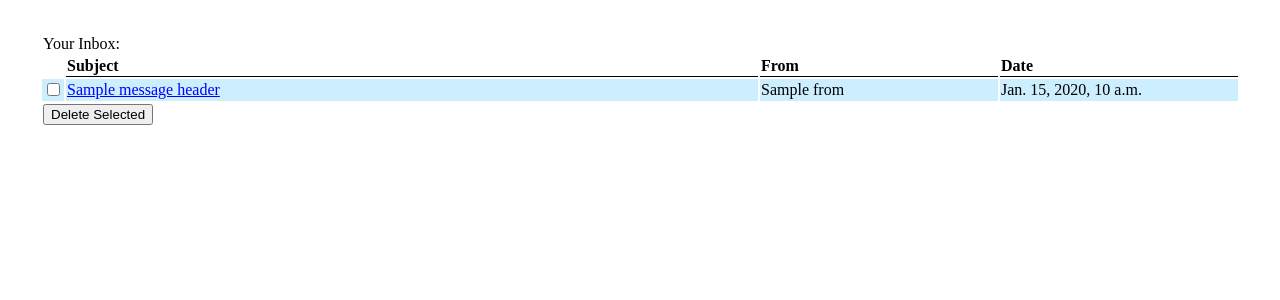
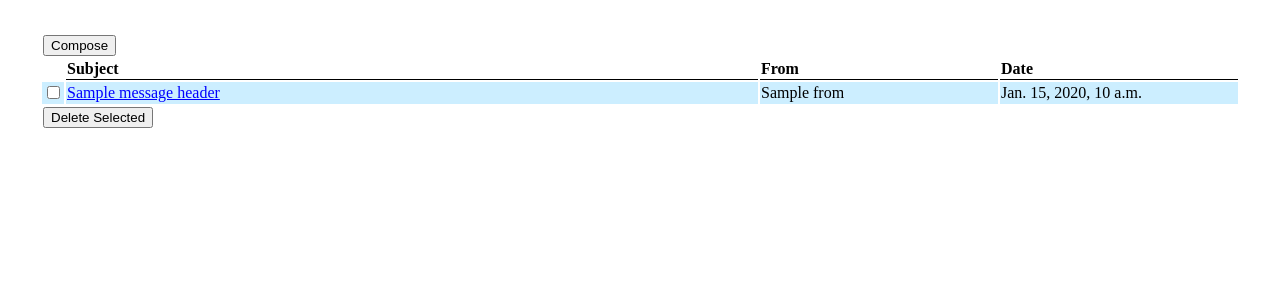
Before and after one commit to matti-kariluoma/webmail, a Django app: template django_localwebmail/webmail_data/templates/mail.html in a window 1280 px wide. Shown: the top 300 px of the page. Run offline with Django 3.2, Linux system fonts and the light colour scheme; the template is opened without the code that fills it: most values are stand-ins (such as "Sample title", 1, 10 or a date in 2020); some libraries are stand-ins or nearby versions.

Commit message:
Added reply,forward,compose buttons. Remains to implement the 5 buttons on the page.

```diff
--- a/django_localwebmail/webmail_data/templates/mail.html
+++ b/django_localwebmail/webmail_data/templates/mail.html
@@ -2,10 +2,12 @@
 {% block content %}
 
 <div class="mail" >
-<table border="0" style="width: 100%;">
+<table border="0" style="width: 100%; background-color: #fff;">
 	<tr>
 	<td colspan="4">
-	Your Inbox:
+	<form action="/compose/new/">
+		<input type="submit" value="Compose">
+	</form>
 	</td>
 	</tr>
 
@@ -28,13 +30,23 @@
 	<td onclick="toggle_message('{{number}}')">{{ message_headers.Date }}</td>
 	</tr>
 	<tr id='message_{{number}}' class="message" style="background-color: #fdc;">
-	<td colspan='4' style="border: 1px dotted black; padding: 1em;">
+	<td "background-color: #fff;"></td>
+	<td colspan='3' style="border: 1px dotted black; padding: 1em;">
 		<p>{{ message }}</p>
 	</td>
 	</tr>
 	<tr id='actions_{{number}}' class="message" style="background-color: #fdc;">
-	<td colspan='4' style="border-bottom: 1px dotted black; border-right: 1px dotted black; border-left: 1px dotted black;">
-		<a href="#">reply</a>
+	<td "background-color: #fff;"></td>
+	<td colspan='3' style="border-bottom: 1px dotted black; border-right: 1px dotted black; border-left: 1px dotted black;">
+		<form action="/compose/reply/{{number}}" style="padding-left: 1em;">
+			<input type="submit" value="Reply">
+		</form>
+		<form action="/compose/reply_all/{{number}}" style="padding-left: 1em;">
+			<input type="submit" value="Reply All">
+		</form>
+		<form action="/compose/forward/{{number}}" style="padding-left: 1em;">
+			<input type="submit" value="Forward">
+		</form>
 	</td>
 	</tr>
 	{% endfor %}
```
